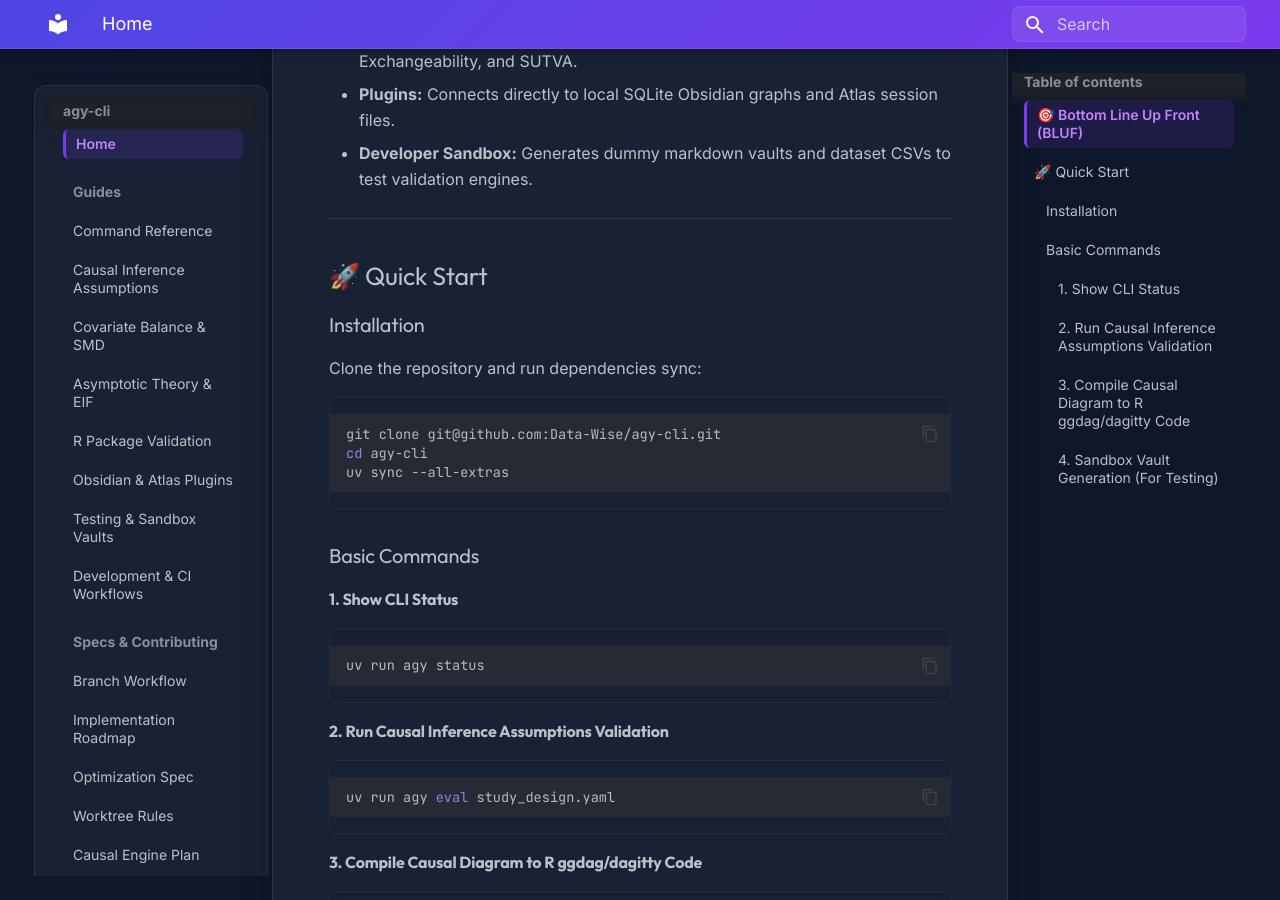
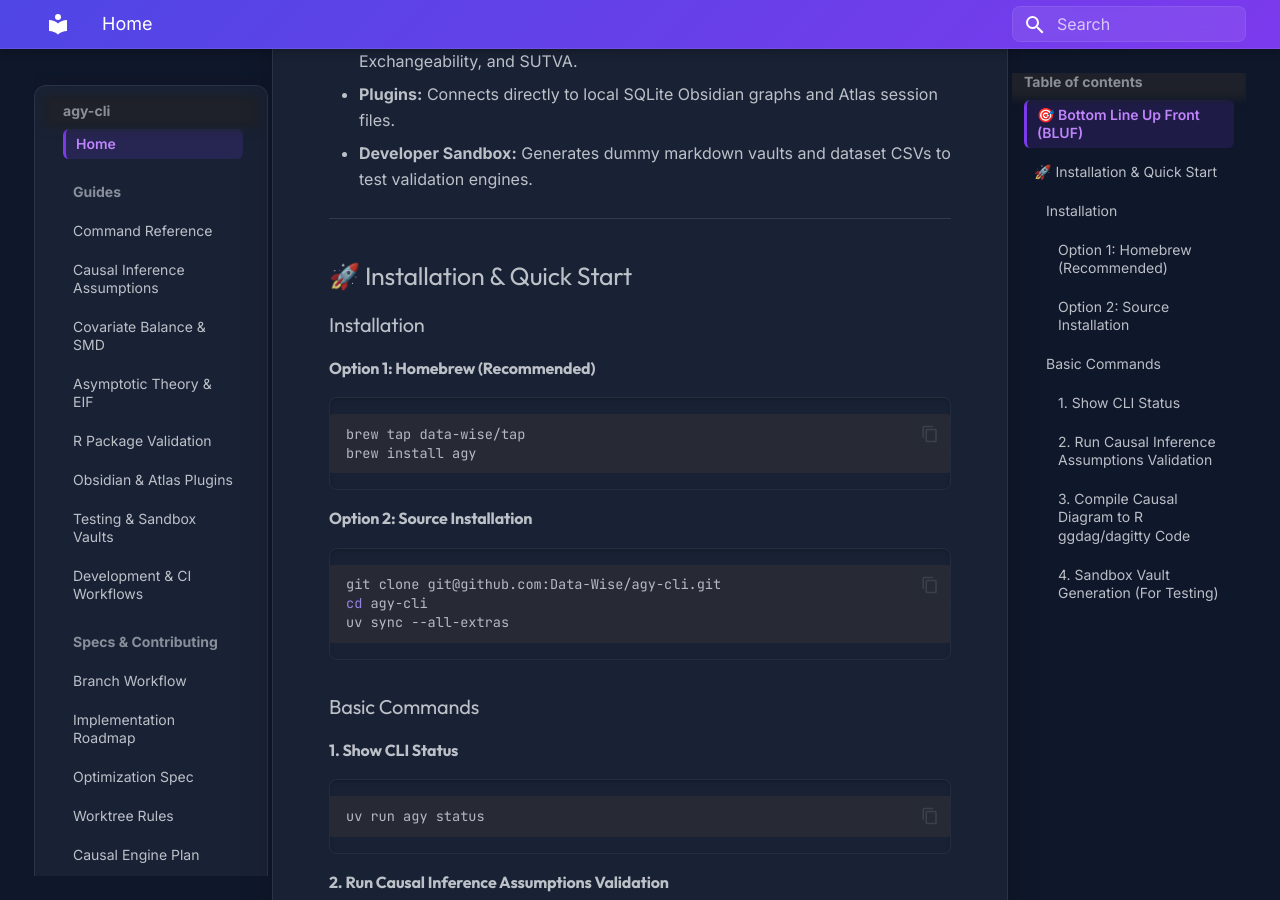
Before and after one commit to Data-Wise/agy-cli, an MkDocs documentation site: the page built from docs/index.md, in a window 1280 px wide and 900 px high, scrolled down 430 px. Built offline with MkDocs 1.6.1 and Material for MkDocs 9.7.7, drawn with Linux system fonts in a browser that asks for light colours.

Commit message:
docs: update installation instructions for Homebrew and Source

````diff
--- a/docs/index.md
+++ b/docs/index.md
@@ -12,10 +12,17 @@
 
 ---
 
-## 🚀 Quick Start
+## 🚀 Installation & Quick Start
 
 ### Installation
-Clone the repository and run dependencies sync:
+
+#### Option 1: Homebrew (Recommended)
+```bash
+brew tap data-wise/tap
+brew install agy
+```
+
+#### Option 2: Source Installation
 ```bash
 git clone git@github.com:Data-Wise/agy-cli.git
 cd agy-cli
````
Also changed, not shown: README.md (+13 -4 lines), docs/specs/SPEC-agy-cli-roadmap.md (+1 -1 lines).
